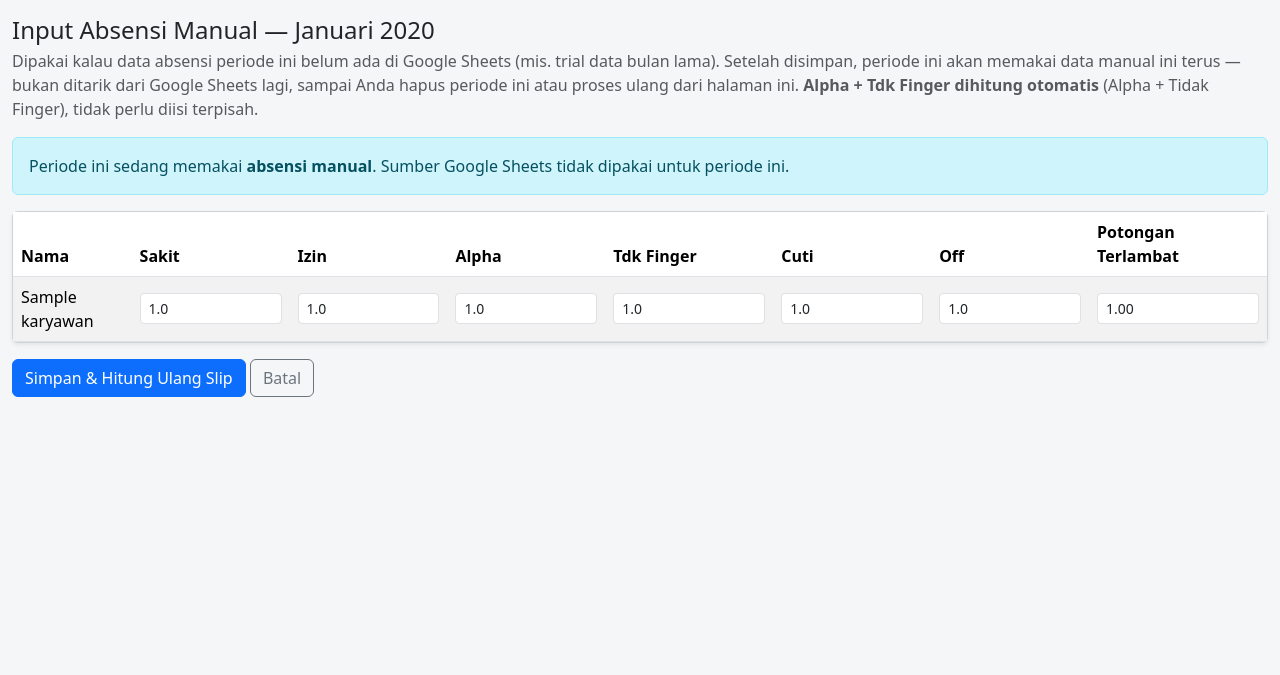
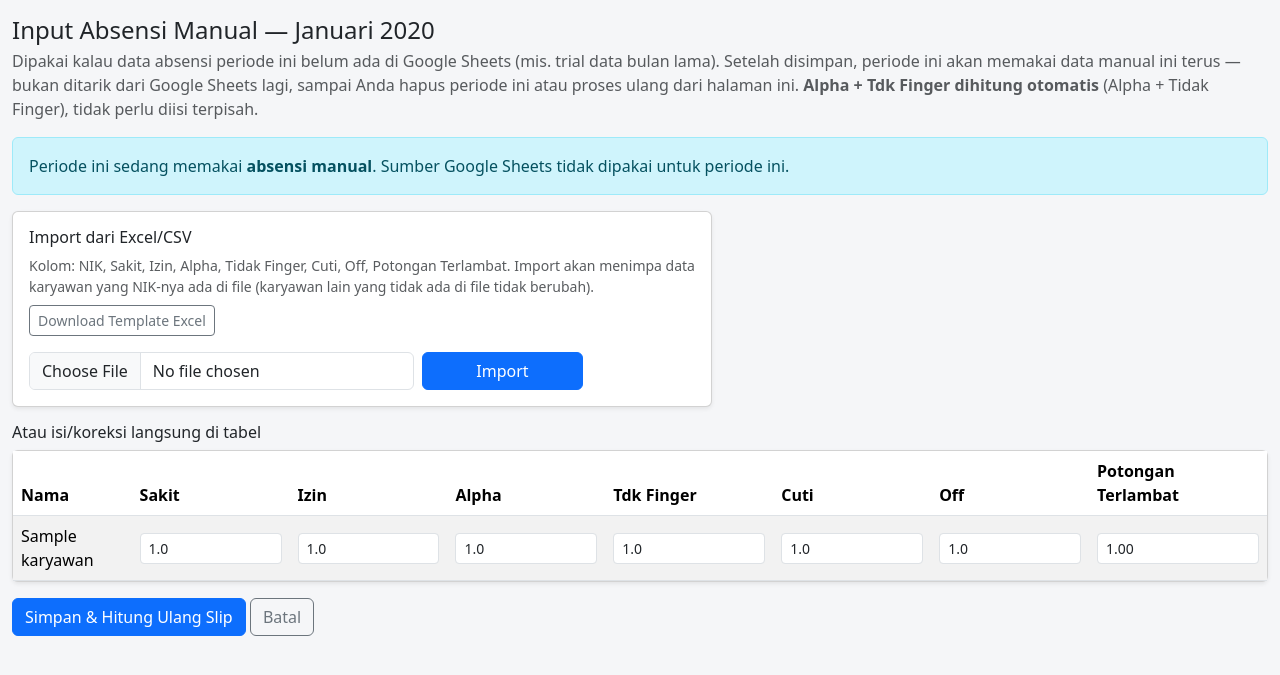
Before and after one commit to davidgiibox-bit/payroll-jnt-mulyorejo, a Flask app: page /payroll/1/absensi-manual in a window 1280 px wide. Shown: the part 80-755 px from the top of the page. Run offline with Flask 3, Linux system fonts and the light colour scheme; a user stored in the database is signed in; tables that the repository leaves empty hold one stand-in row (values such as "Sample post"); some libraries are stand-ins or nearby versions.

Commit message:
Tambah import Excel/CSV untuk halaman Input Absensi Manual
Kolom: NIK, Sakit, Izin, Alpha, Tidak Finger, Cuti, Off, Potongan
Terlambat. Upload file akan menimpa data karyawan yang NIK-nya ada di
file, karyawan lain yang tidak disertakan tidak berubah -- jadi bisa
dipakai untuk update sebagian saja. Tabel edit manual yang sudah ada
tetap dipertahankan sebagai alternatif untuk koreksi cepat 1-2 baris.

Co-Authored-By: Claude Sonnet 5 <noreply@anthropic.com>

```diff
--- a/app/blueprints/payroll/routes.py
+++ b/app/blueprints/payroll/routes.py
@@ -1,5 +1,11 @@
-from flask import render_template, redirect, url_for, flash, abort, request
+import io
+
+from flask import render_template, redirect, url_for, flash, abort, request, send_file
 from flask_login import login_required, current_user
+from flask_wtf import FlaskForm
+from flask_wtf.file import FileField, FileRequired, FileAllowed
+from wtforms import SubmitField
+import openpyxl
 
 from app.extensions import db
 from app.models import PeriodePayroll, SlipGaji, Karyawan
@@ -14,7 +20,18 @@ from app.services.kelengkapan_service import ambil_status_kelengkapan
 from app.services.periode_service import hapus_periode_payroll, PeriodeTidakBisaDihapus
 from app.services.payroll_engine import karyawan_berlaku_pada_periode
 from app.services.absensi_manual_service import simpan_absensi_manual
+from app.services.import_service import parse_template_absensi_manual
 from app.models import AbsensiRingkasanKaryawan
+
+KOLOM_TEMPLATE_ABSENSI_MANUAL = ["NIK", "Sakit", "Izin", "Alpha", "Tidak Finger", "Cuti", "Off", "Potongan Terlambat"]
+
+
+class ImportAbsensiManualForm(FlaskForm):
+    file = FileField(
+        "File Template (.xlsx atau .csv)",
+        validators=[FileRequired(), FileAllowed(["xlsx", "csv"], "Hanya file .xlsx atau .csv")],
+    )
+    submit = SubmitField("Import")
 
 KODE_MENU = "payroll"
 
@@ -127,6 +144,56 @@ def absensi_manual(periode_id):
         periode=periode,
         daftar_karyawan=daftar_karyawan,
         peta_ringkasan=peta_ringkasan,
+        form_import=ImportAbsensiManualForm(),
+    )
+
+
+@payroll_bp.route("/<int:periode_id>/absensi-manual/import", methods=["POST"])
+@login_required
+@butuh_akses(KODE_MENU, LEVEL_EDIT)
+def import_absensi_manual(periode_id):
+    periode = PeriodePayroll.query.get_or_404(periode_id)
+    if periode.status == STATUS_FINAL:
+        flash("Periode ini sudah final, absensi tidak bisa diubah lagi.", "danger")
+        return redirect(url_for("payroll.detail", periode_id=periode.id))
+
+    form = ImportAbsensiManualForm()
+    if not form.validate_on_submit():
+        for field_name, error_list in form.errors.items():
+            for error in error_list:
+                flash(f"{field_name}: {error}", "danger")
+        return redirect(url_for("payroll.absensi_manual", periode_id=periode.id))
+
+    baris_valid, masalah = parse_template_absensi_manual(form.file.data)
+    if baris_valid:
+        data_per_karyawan = {karyawan.id: data for karyawan, data in baris_valid}
+        simpan_absensi_manual(periode, data_per_karyawan)
+        flash(f"{len(baris_valid)} baris absensi manual berhasil diimport & slip dihitung ulang.", "success")
+    else:
+        flash("Tidak ada baris valid yang diimport.", "warning")
+    if masalah:
+        flash("Baris dilewati: " + "; ".join(masalah), "warning")
+    return redirect(url_for("payroll.absensi_manual", periode_id=periode.id))
+
+
+@payroll_bp.route("/absensi-manual/template")
+@login_required
+@butuh_akses(KODE_MENU, LEVEL_EDIT)
+def download_template_absensi_manual():
+    workbook = openpyxl.Workbook()
+    sheet = workbook.active
+    sheet.title = "Absensi Manual"
+    sheet.append(KOLOM_TEMPLATE_ABSENSI_MANUAL)
+    sheet.append(["EMP0001", "0", "1", "2", "0", "0", "0", "30000"])
+
+    buffer = io.BytesIO()
+    workbook.save(buffer)
+    buffer.seek(0)
+    return send_file(
+        buffer,
+        as_attachment=True,
+        download_name="template_absensi_manual.xlsx",
+        mimetype="application/vnd.openxmlformats-officedocument.spreadsheetml.sheet",
     )
 
 
--- a/app/services/import_service.py
+++ b/app/services/import_service.py
@@ -289,3 +289,44 @@ def parse_template_karyawan(file_storage):
         )
 
     return baris_valid, masalah
+
+
+def parse_template_absensi_manual(file_storage):
+    """Template import Input Absensi Manual. Kolom: NIK, Sakit, Izin, Alpha,
+    Tidak Finger, Cuti, Off, Potongan Terlambat. Alpha + Tdk Finger dihitung otomatis
+    oleh pemanggil (tidak perlu diisi di template).
+
+    Mengembalikan (baris_valid, masalah). baris_valid = list of (karyawan, data_dict).
+    """
+    baris_list = baca_baris_file(file_storage)
+    peta_karyawan = {k.nik_karyawan.strip().lower(): k for k in Karyawan.query.all()}
+
+    baris_valid = []
+    masalah = []
+
+    for i, baris in enumerate(baris_list, start=2):
+        nik = str(baris.get("NIK") or baris.get("NIK Karyawan") or "").strip()
+        if not nik:
+            continue
+
+        karyawan = peta_karyawan.get(nik.lower())
+        if karyawan is None:
+            masalah.append(f"Baris {i}: NIK '{nik}' tidak ditemukan, dilewati.")
+            continue
+
+        baris_valid.append(
+            (
+                karyawan,
+                {
+                    "sakit": float(_ke_desimal(baris.get("Sakit"))),
+                    "izin": float(_ke_desimal(baris.get("Izin"))),
+                    "alpha": float(_ke_desimal(baris.get("Alpha"))),
+                    "tidak_finger": float(_ke_desimal(baris.get("Tidak Finger"))),
+                    "cuti": float(_ke_desimal(baris.get("Cuti"))),
+                    "off": float(_ke_desimal(baris.get("Off"))),
+                    "potongan_terlambat": float(_ke_desimal(baris.get("Potongan Terlambat"))),
+                },
+            )
+        )
+
+    return baris_valid, masalah
--- a/app/templates/payroll/absensi_manual.html
+++ b/app/templates/payroll/absensi_manual.html
@@ -13,6 +13,26 @@
 <div class="alert alert-info">Periode ini sedang memakai <strong>absensi manual</strong>. Sumber Google Sheets tidak dipakai untuk periode ini.</div>
 {% endif %}
 
+<div class="card shadow-sm mb-3" style="max-width: 700px;">
+  <div class="card-body">
+    <h6>Import dari Excel/CSV</h6>
+    <p class="text-muted small mb-2">Kolom: NIK, Sakit, Izin, Alpha, Tidak Finger, Cuti, Off, Potongan Terlambat. Import akan menimpa data karyawan yang NIK-nya ada di file (karyawan lain yang tidak ada di file tidak berubah).</p>
+    <a href="{{ url_for('payroll.download_template_absensi_manual') }}" class="btn btn-sm btn-outline-secondary mb-3">Download Template Excel</a>
+    <form method="POST" action="{{ url_for('payroll.import_absensi_manual', periode_id=periode.id) }}" enctype="multipart/form-data">
+      {{ form_import.hidden_tag() }}
+      <div class="row g-2 align-items-end">
+        <div class="col-12 col-md-7">
+          {{ form_import.file(class="form-control") }}
+        </div>
+        <div class="col-12 col-md-3">
+          {{ form_import.submit(class="btn btn-primary w-100") }}
+        </div>
+      </div>
+    </form>
+  </div>
+</div>
+
+<h6 class="mb-2">Atau isi/koreksi langsung di tabel</h6>
 <form method="POST">
   <input type="hidden" name="csrf_token" value="{{ csrf_token() }}">
   <div class="card shadow-sm">
```
